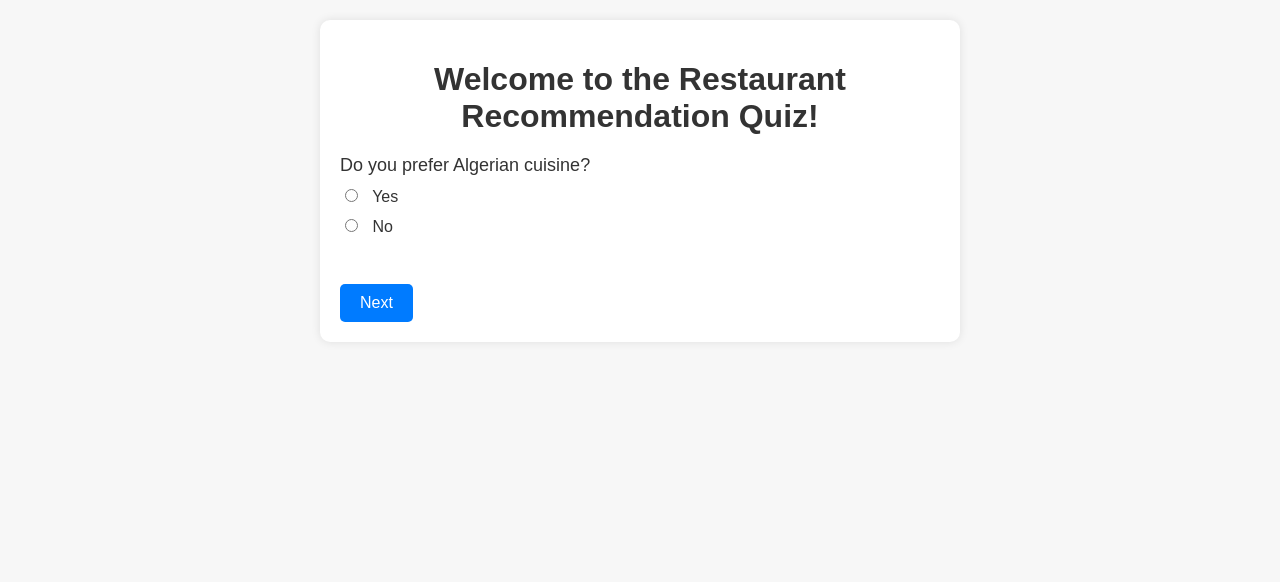
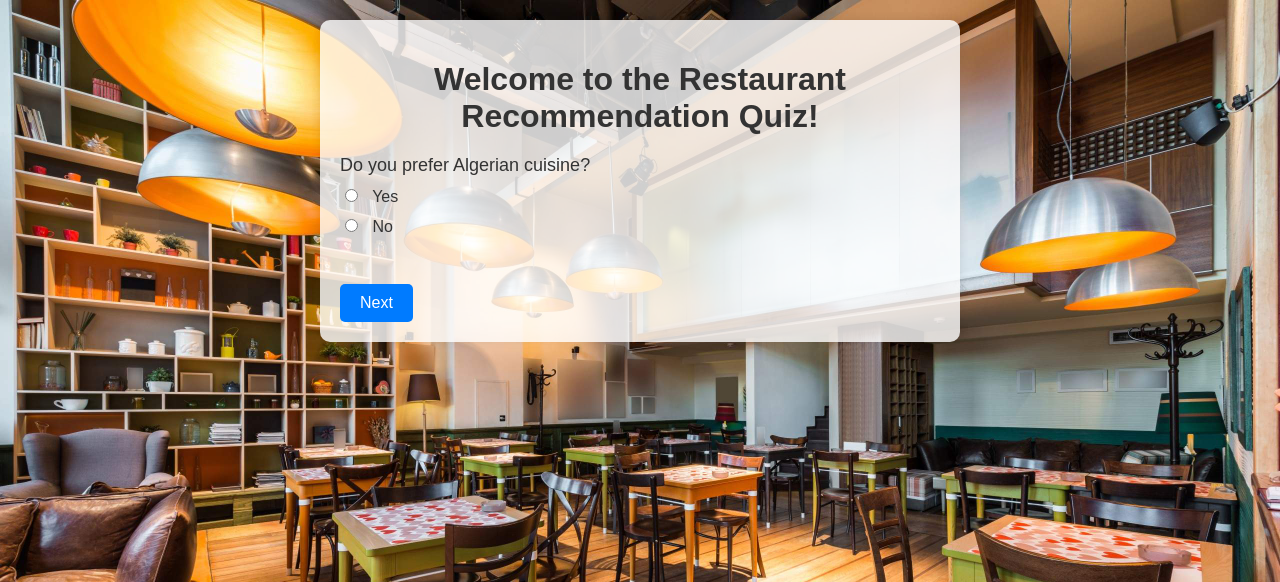
Before and after one commit to Abdelhai1/restaurant_recommendation_with_aima3_and_html_css_js_and_django-, a Django app: template food/templates/home.html in a window 1280 px wide. Shown: the top 582 px of the page. Run offline with Django 3.2, Linux system fonts and the light colour scheme; the template is opened without the code that fills it, so the values that code supplies are empty.

Commit message:
add background image

```diff
--- a/food/templates/home.html
+++ b/food/templates/home.html
@@ -5,7 +5,9 @@
         <style>
             body {
                 font-family: Arial, sans-serif;
-            background-color: #f7f7f7;
+                background-image: url('images/wp1874184.jpg'); /* Add your image URL here */
+                background-size: cover;
+                background-repeat: no-repeat;
                 color: #333;
                 margin: 0;
                 padding: 0;
@@ -15,7 +17,7 @@
                 max-width: 600px;
                 margin: 20px auto;
                 padding: 20px;
-            background-color: #fff;
+                background-color: rgba(255, 255, 255, 0.8); /* Added transparency for readability */
                 border-radius: 10px;
                 box-shadow: 0 0 10px rgba(0, 0, 0, 0.1);
             }
@@ -74,6 +76,7 @@
             }
         </style>
     </head>
+
 <body>
     <div class="container">
         <h1>Welcome to the Restaurant Recommendation Quiz!</h1>
```
Also changed, not shown: food/templates/images/wp1874184.jpg (added). Lines whose indentation alone changed are shown as unchanged.
